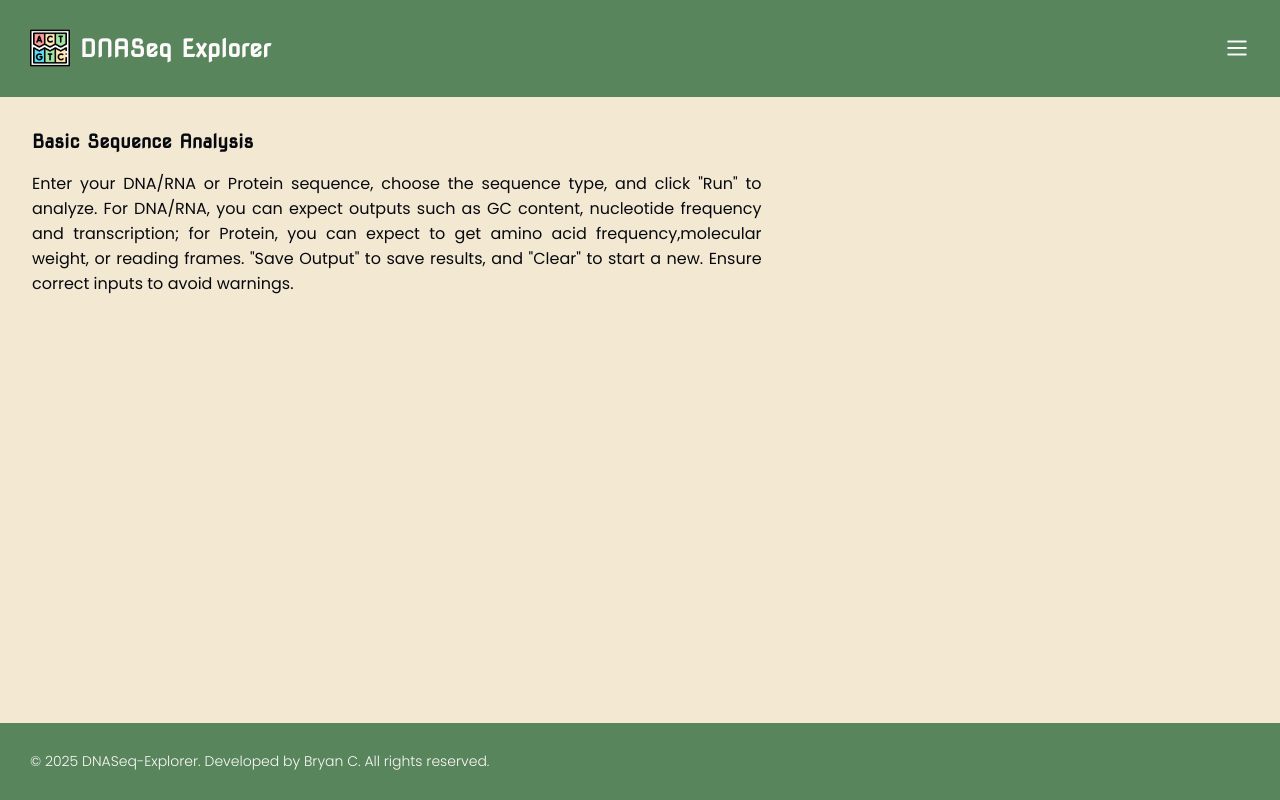
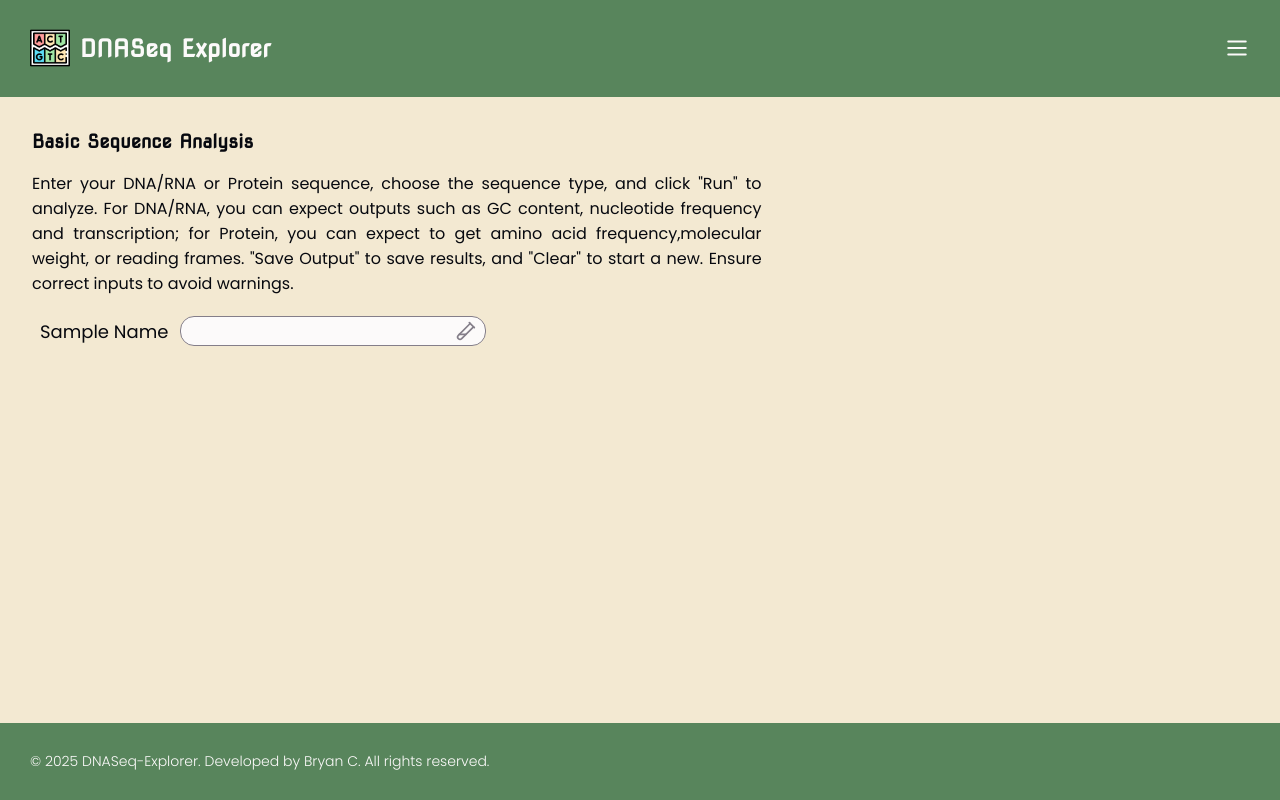
Before and after one commit to bryancastillo10/dna-seq-explorer, a React (Vite) app in the folder client/: page /basic in a window 1280 px wide. Built offline with nearby package versions, Linux system fonts and the light colour scheme.

Commit message:
🧩 component: input

```diff
--- /dev/null
+++ b/client/src/components/ui/FormInput.tsx
@@ -0,0 +1,80 @@
+import type { ChangeEvent } from "react";
+import styled from "styled-components";
+import { Label } from "@/style/typography";
+
+import { type LucideIcon } from "lucide-react";
+
+interface FormInputProps {
+  id: string;
+  value: string;
+  label?: string;
+  onChange: (e: ChangeEvent<HTMLInputElement>) => void;
+  icon?: LucideIcon;
+  disabled?: boolean;
+  required?: boolean;
+};
+
+
+const FormInput = (props: FormInputProps) => {
+  const {
+    id,
+    value,
+    label ="Label",
+    onChange,
+    disabled,
+    required,
+    icon: Icon
+  } = props;
+  return (
+    <InputContainer>
+      <Label>{label}</Label>
+      <Input
+        id={id}
+        type="text"
+        value={value}
+        disabled={disabled}
+        required={required}
+        onChange={onChange}
+      />
+      {Icon &&
+        <IconWrapper>
+          <Icon size={20} />
+        </IconWrapper>}
+    </InputContainer>
+  )
+}
+
+export default FormInput;
+
+const InputContainer = styled.div`
+  position: relative;
+  display: flex;
+  align-items: center;
+  gap:12px;
+  width: fit-content;
+  height:30px;
+  padding: 4px 8px;
+`
+
+const Input = styled.input<{width?: string | number}>`
+  border-radius:14px;
+  height:26px;
+  outline:none;
+  border: 1px solid #847E89;
+  width: ${({width = 300 }) => (typeof width === "number" ? `${width}px` : width)};
+  text-indent: 5%;
+  font-style: ${(props) => props.theme.fontFamily.primary.join(', ')};
+  color: ${(props) => props.theme.color.dark};
+  background-color: ${(props) => props.theme.color.light};
+
+  &:focus{
+    outline:none;
+  }
+`
+
+const IconWrapper = styled.div`
+  position:absolute;
+  color: ${(props) => props.theme.color.lightGray};
+  right: 4%;
+  bottom: 6%;
+`
--- a/client/src/routes/basic.tsx
+++ b/client/src/routes/basic.tsx
@@ -1,7 +1,12 @@
 import { createFileRoute } from '@tanstack/react-router';
+import { useState, type ChangeEvent } from 'react';
+
 import { Grid, Section } from '@/style/globalStyles';
 import PageHeader from '@/components/layout/PageHeader';
 
+
+import FormInput from '@/components/ui/FormInput';
+import { TestTubeDiagonal } from 'lucide-react';
 
 export const Route = createFileRoute('/basic')({
   component: RouteComponent,
@@ -14,6 +19,14 @@ function RouteComponent() {
   for Protein, you can expect to get amino acid frequency,molecular weight, or reading frames. "Save Output" to save results,
   and "Clear" to start a new. Ensure correct inputs to avoid warnings.
   `
+
+  const [value, setValue] = useState<string>("");
+
+  const handleChangeInput = (e: ChangeEvent<HTMLInputElement>) => {
+      setValue(e.target.value);
+  };
+
+
   return (
     <Section>
       <PageHeader
@@ -22,7 +35,13 @@ function RouteComponent() {
       />
 
       <Grid cols={2}>
-
+        <FormInput
+          label="Sample Name"
+          icon={TestTubeDiagonal}
+          id="label"
+          value={value}
+          onChange={handleChangeInput}
+        />
       </Grid>
     </Section>
   )
--- a/client/src/routes/index.lazy.tsx
+++ b/client/src/routes/index.lazy.tsx
@@ -2,7 +2,7 @@ import { createLazyFileRoute } from '@tanstack/react-router'
 import styled from 'styled-components'
 
 import { UnorderedList, BulletPoint, Section, Grid } from '@/style/globalStyles'
-import { Title } from '@/style/typography'
+import { Title, Highlight } from '@/style/typography'
 import PageHeader from '@/components/layout/PageHeader'
 
 
@@ -28,8 +28,8 @@ function RouteComponent() {
           <UnorderedList>
             <BulletPoint>
               You can check the available features on the sidebar
-              which consists of basic analysis, advanced analysis, dot plot alignment,
-              local alignment, and global alignment
+              which consists of <Highlight>basic analysis</Highlight>,
+              <Highlight>advanced analysis</Highlight>, <Highlight>dot plot alignment</Highlight>, <Highlight>local alignment</Highlight>, and <Highlight>global alignment</Highlight>
             </BulletPoint>
             <BulletPoint>
               Provide an input sequence you want to analyze, for basic & advanced analysis (only one sequence is allowed)
--- a/client/src/style/theme.ts
+++ b/client/src/style/theme.ts
@@ -3,6 +3,7 @@ const theme = {
         "light": "#FCFAFA", // snow white
         "dark":"#07090F", // black
         "accent": "#58855C", //mint green
+        "darkAccent": "#18251A", //dark green
         "lightGray": "#847E89", //light gray
         "canvas": "#F3E9D2", //beige parchment
         "danger": "#F87171" //rose color
--- a/client/src/style/typography.ts
+++ b/client/src/style/typography.ts
@@ -21,7 +21,14 @@ export const P = styled.p<PProps>`
 `
 
 export const Highlight = styled.span`
+  font-weight:${(props) => props.theme.fontWeight.semibold};
+  font-family: ${(props) => props.theme.fontFamily.primary.join(', ')};
+  color: ${(props) => props.theme.color.darkAccent};
+`
 
+export const Label = styled.label`
+  font-family: ${(props) => props.theme.fontFamily.primary.join(', ')};
+  font-size: ${(props) => props.theme.fontSize.lg};
 `
 
 P.defaultProps = {
```
